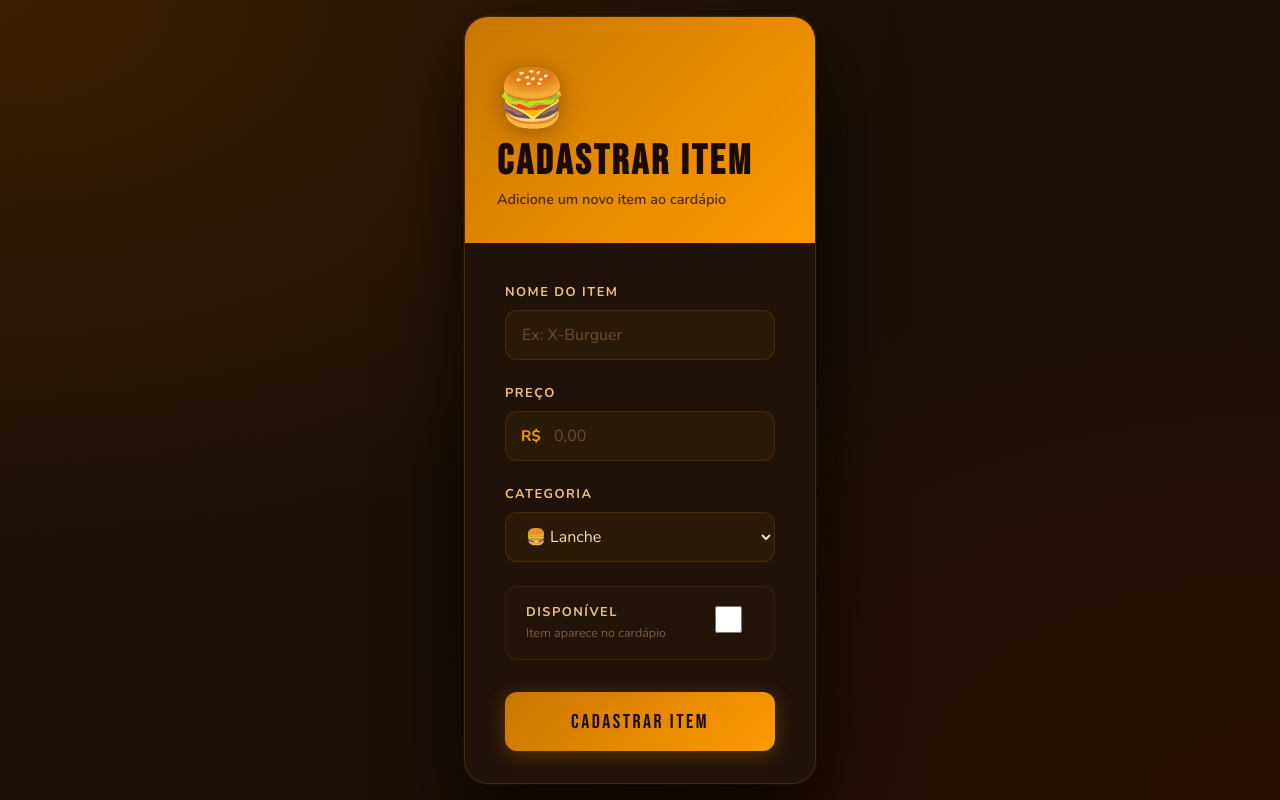
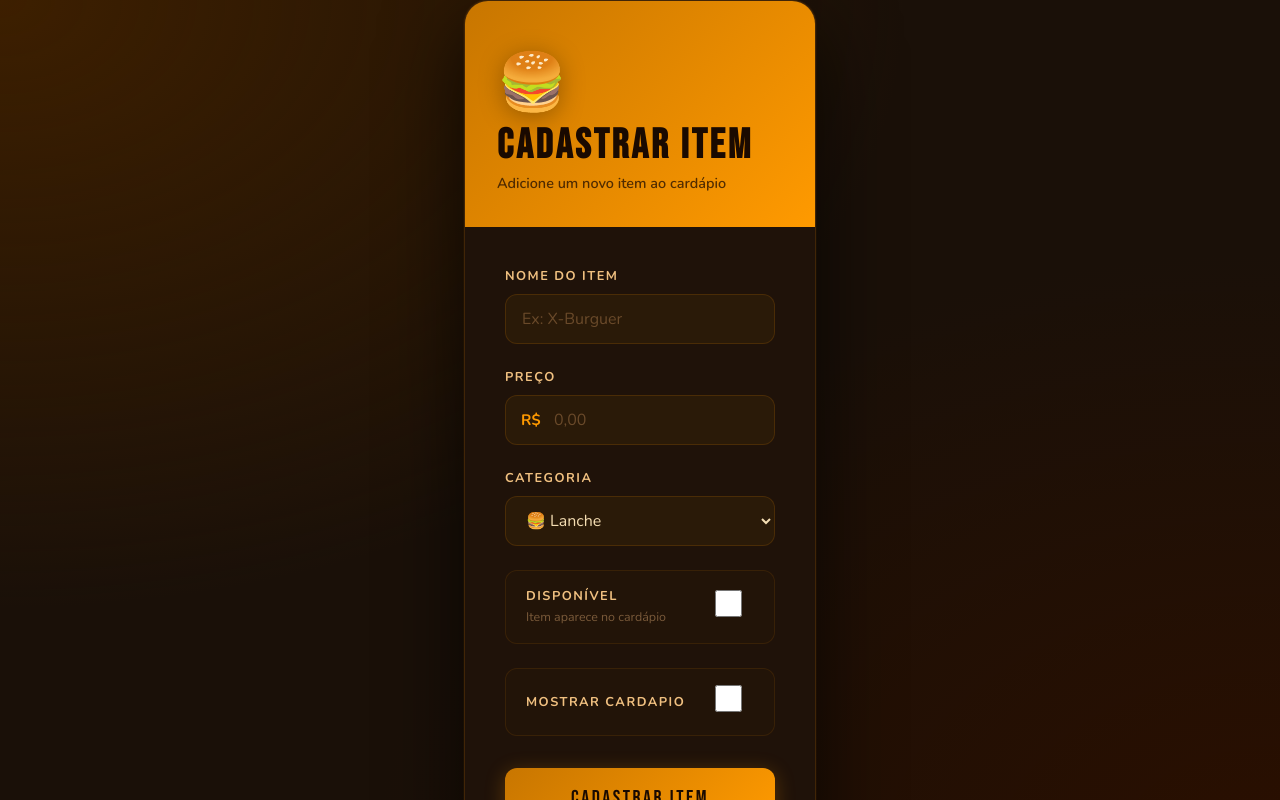
Before and after one commit to raulramosneves9-arch/cardapio-digita-vue, a Vue app: page / in a window 1280 px wide. Shown: the top 800 px of the page. Built offline with nearby package versions, Linux system fonts and the light colour scheme.

Commit message:
adicionando o botão mostrar cardapioi

```diff
--- a/src/views/register/itemForm.vue
+++ b/src/views/register/itemForm.vue
@@ -43,6 +43,17 @@
                             <div class="disponivel-text">
                                 <span class="disponivel-label">Disponível</span>
                                 <span class="disponivel-hint">Item aparece no cardápio</span>
+                            </div>
+                            <div class="form-check form-switch mb-0">
+                                <input class="form-check-input custom-switch" type="checkbox" role="switch" />
+                            </div>
+                        </div>
+                    </div>
+
+                    <div class="field-group">
+                        <div class="disponivel-row">
+                            <div class="disponivel-text">
+                                <span class="disponivel-label">Mostrar Cardapio</span>
                             </div>
                             <div class="form-check form-switch mb-0">
                                 <input class="form-check-input custom-switch" type="checkbox" role="switch" />
```
